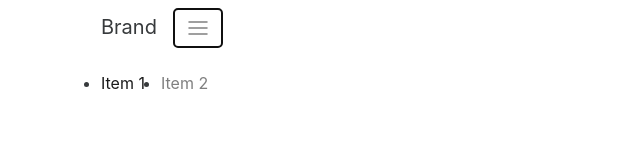
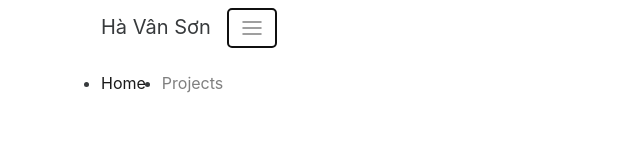
Before and after one commit to hvson/hvson.github.io, a plain HTML site: page index.html in a window 1280 px wide. Both pictures are taken after a click on the button "Toggle navigation". Shown: the whole page, without its empty margins (0-640 px from the left). Drawn offline with Linux system fonts and the light colour scheme.

Commit message:
change menu name

```diff
--- a/index.html
+++ b/index.html
@@ -14,7 +14,7 @@
     <div class="menutop">
       <div class="container">
         <nav class="navbar navbar-expand-lg navbar-light bg-light fixed-top">
-          <a class="navbar-brand">Brand</a>
+          <a class="navbar-brand">Hà Vân Sơn</a>
           <button
             class="navbar-toggler"
             data-target="#my-nav"
@@ -29,7 +29,7 @@
             <ul class="navbar-nav mr-auto">
               <li class="nav-item active">
                 <a class="nav-link" href="#"
-                  >Item 1 <span class="sr-only">(current)</span></a
+                  >Home <span class="sr-only">(current)</span></a
                 >
               </li>
               <li class="nav-item">
@@ -38,7 +38,7 @@
                   href="#"
                   tabindex="-1"
                   aria-disabled="true"
-                  >Item 2</a
+                  >Projects</a
                 >
               </li>
             </ul>
```
